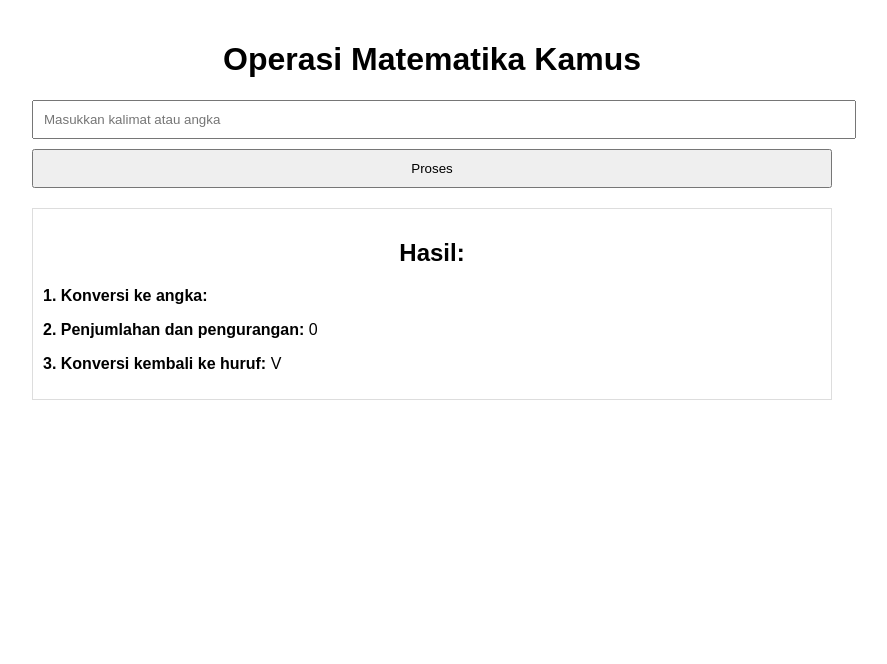
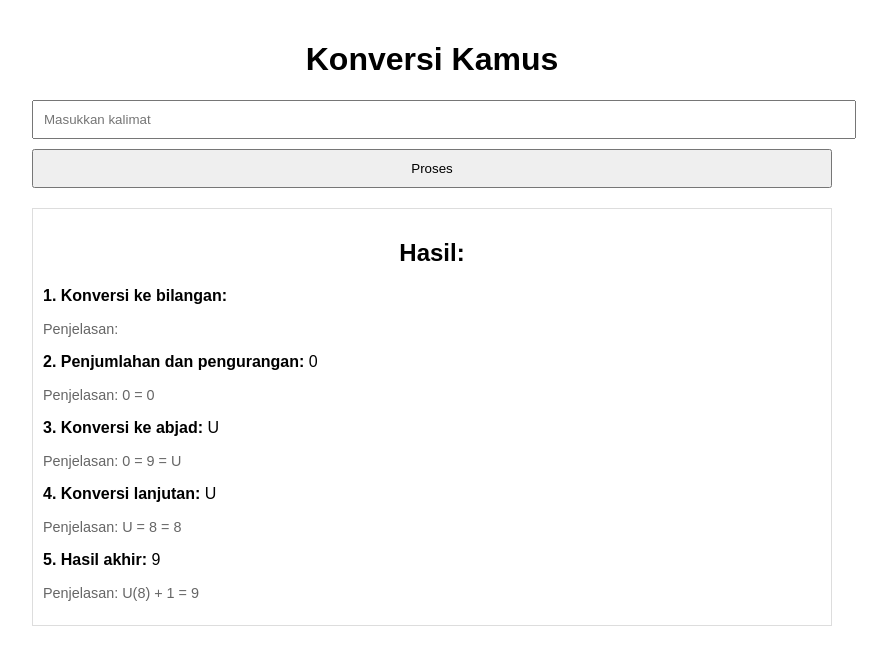
Before and after one commit to raihananmarw/Test-Coding-Raihan, a plain HTML site: page index.html in a window 1280 px wide. Both pictures are taken after a click on the button "Proses". Shown: the whole page, without its empty margins (208-1095 px from the left). Drawn offline with Linux system fonts and the light colour scheme.

Commit message:
index.html

```diff
--- a/index.html
+++ b/index.html
@@ -3,7 +3,7 @@
 <head>
     <meta charset="UTF-8">
     <meta name="viewport" content="width=device-width, initial-scale=1.0">
-    <title>Operasi Matematika Kamus</title>
+    <title>Konversi Kamus</title>
     <style>
         body {
             font-family: Arial, sans-serif;
@@ -25,11 +25,16 @@
             border: 1px solid #ddd;
             padding: 10px;
         }
+        .explanation {
+            font-size: 0.9em;
+            color: #666;
+            margin-top: 5px;
+        }
     </style>
 </head>
 <body>
-    <h1>Operasi Matematika Kamus</h1>
-    <input type="text" id="inputText" placeholder="Masukkan kalimat atau angka">
+    <h1>Konversi Kamus</h1>
+    <input type="text" id="inputText" placeholder="Masukkan kalimat">
     <button onclick="processInput()">Proses</button>
     <div id="result"></div>
 
@@ -44,51 +49,97 @@
         };
 
         const reversedKamus = {
-            '0': 'A', '1': 'B', '2': 'E', '3': 'F', '4': 'I', '5': 'J', '6': 'O', '7': 'P', '8': 'U', '9': 'V'
+            '0': 'A', '1': 'B', '2': 'E', '3': 'F', '4': 'I', '5': 'J', '6': 'O', '7': 'P', '8': 'T', '9': 'U'
         };
 
-        function convertToNumbers(input) {
+        function convertToBilangan(input) {
             return input.split('').map(char => kamus[char] || char).join(' ');
         }
 
-        function alternateSum(numbers) {
+        function alternateSumSubtract(numbers) {
             const nums = numbers.split(' ').map(Number);
-            return nums.reduce((sum, num, index) => index % 2 === 0 ? sum + num : sum - num, 0);
+            let result = nums[0];
+            let explanation = nums[0].toString();
+            for (let i = 1; i < nums.length; i++) {
+                if (i % 2 === 1) {
+                    result -= nums[i];
+                    explanation += ` - ${nums[i]}`;
+                } else {
+                    result += nums[i];
+                    explanation += ` + ${nums[i]}`;
+                }
+            }
+            return { result, explanation };
         }
 
-        function convertToLetters(number) {
+        function convertToAbjad(number) {
             const absNumber = Math.abs(number);
             let result = '';
             let remaining = absNumber;
+            let explanation = `${absNumber} = `;
 
             while (remaining > 0 || result.length === 0) {
                 for (let i = 9; i >= 0; i--) {
                     if (remaining >= i || result.length === 0) {
                         result += reversedKamus[i.toString()];
                         remaining -= i;
+                        explanation += (explanation.endsWith('= ') ? '' : ' + ') + i;
                         break;
                     }
                 }
             }
 
-            return result;
+            explanation += ` = ${result}`;
+            return { result, explanation };
+        }
+
+        function processStep4(input) {
+            const numbers = input.split('').map(char => kamus[char]).join('');
+            const sum = numbers.split('').reduce((a, b) => parseInt(a) + parseInt(b), 0);
+            const explanation = `${input} = ${numbers.split('').join(' + ')} = ${sum}`;
+            return { result: convertToAbjad(sum).result, explanation };
+        }
+
+        function processStep5(input) {
+            const result = input.split('').map(char => {
+                const num = parseInt(kamus[char]);
+                return ((num + 1) % 10).toString();
+            }).join(' ');
+            const explanation = input.split('').map(char => {
+                const num = parseInt(kamus[char]);
+                return `${char}(${num}) + 1 = ${(num + 1) % 10}`;
+            }).join(', ');
+            return { result, explanation };
         }
 
         function processInput() {
             const input = document.getElementById('inputText').value;
             let result = '<h2>Hasil:</h2>';
 
-            // Fungsi 1: Konversi ke angka
-            const numbers = convertToNumbers(input);
-            result += '<p><strong>1. Konversi ke angka:</strong> ' + numbers + '</p>';
+            // Langkah 1
+            const bilangan = convertToBilangan(input);
+            result += `<p><strong>1. Konversi ke bilangan:</strong> ${bilangan}</p>`;
+            result += `<p class="explanation">Penjelasan: ${input.split('').map(char => `${char} = ${kamus[char]}`).join(', ')}</p>`;
 
-            // Fungsi 2: Penjumlahan dan pengurangan bergantian
-            const sum = alternateSum(numbers);
-            result += '<p><strong>2. Penjumlahan dan pengurangan:</strong> ' + sum + '</p>';
+            // Langkah 2
+            const { result: sumSubtract, explanation: sumSubtractExplanation } = alternateSumSubtract(bilangan);
+            result += `<p><strong>2. Penjumlahan dan pengurangan:</strong> ${sumSubtract}</p>`;
+            result += `<p class="explanation">Penjelasan: ${sumSubtractExplanation} = ${sumSubtract}</p>`;
 
-            // Fungsi 3: Konversi kembali ke huruf
-            const letters = convertToLetters(sum);
-            result += '<p><strong>3. Konversi kembali ke huruf:</strong> ' + letters + '</p>';
+            // Langkah 3
+            const { result: abjad, explanation: abjadExplanation } = convertToAbjad(sumSubtract);
+            result += `<p><strong>3. Konversi ke abjad:</strong> ${abjad}</p>`;
+            result += `<p class="explanation">Penjelasan: ${abjadExplanation}</p>`;
+
+            // Langkah 4
+            const { result: step4Result, explanation: step4Explanation } = processStep4(abjad);
+            result += `<p><strong>4. Konversi lanjutan:</strong> ${step4Result}</p>`;
+            result += `<p class="explanation">Penjelasan: ${step4Explanation}</p>`;
+
+            // Langkah 5
+            const { result: finalResult, explanation: finalExplanation } = processStep5(step4Result);
+            result += `<p><strong>5. Hasil akhir:</strong> ${finalResult}</p>`;
+            result += `<p class="explanation">Penjelasan: ${finalExplanation}</p>`;
 
             document.getElementById('result').innerHTML = result;
         }
```
